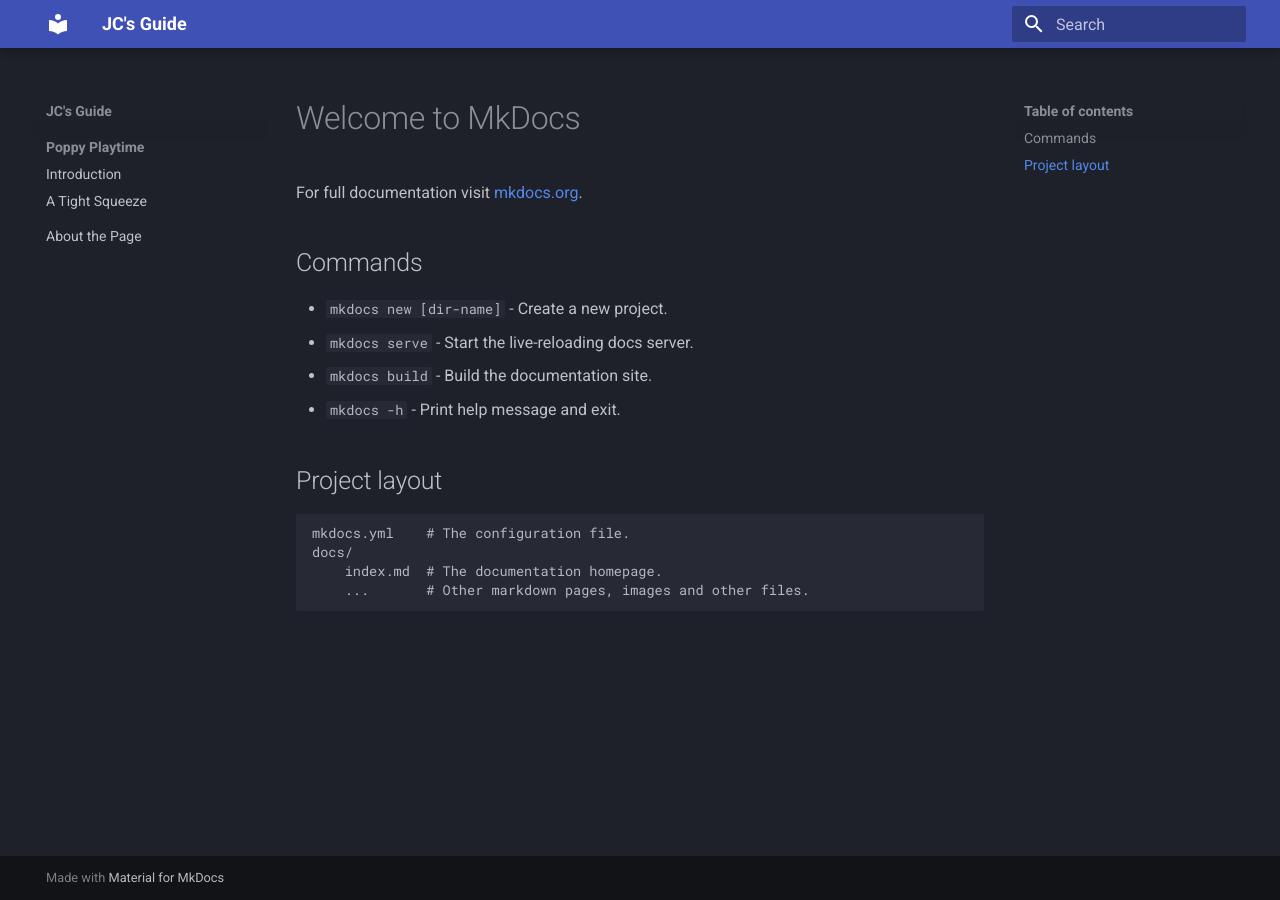
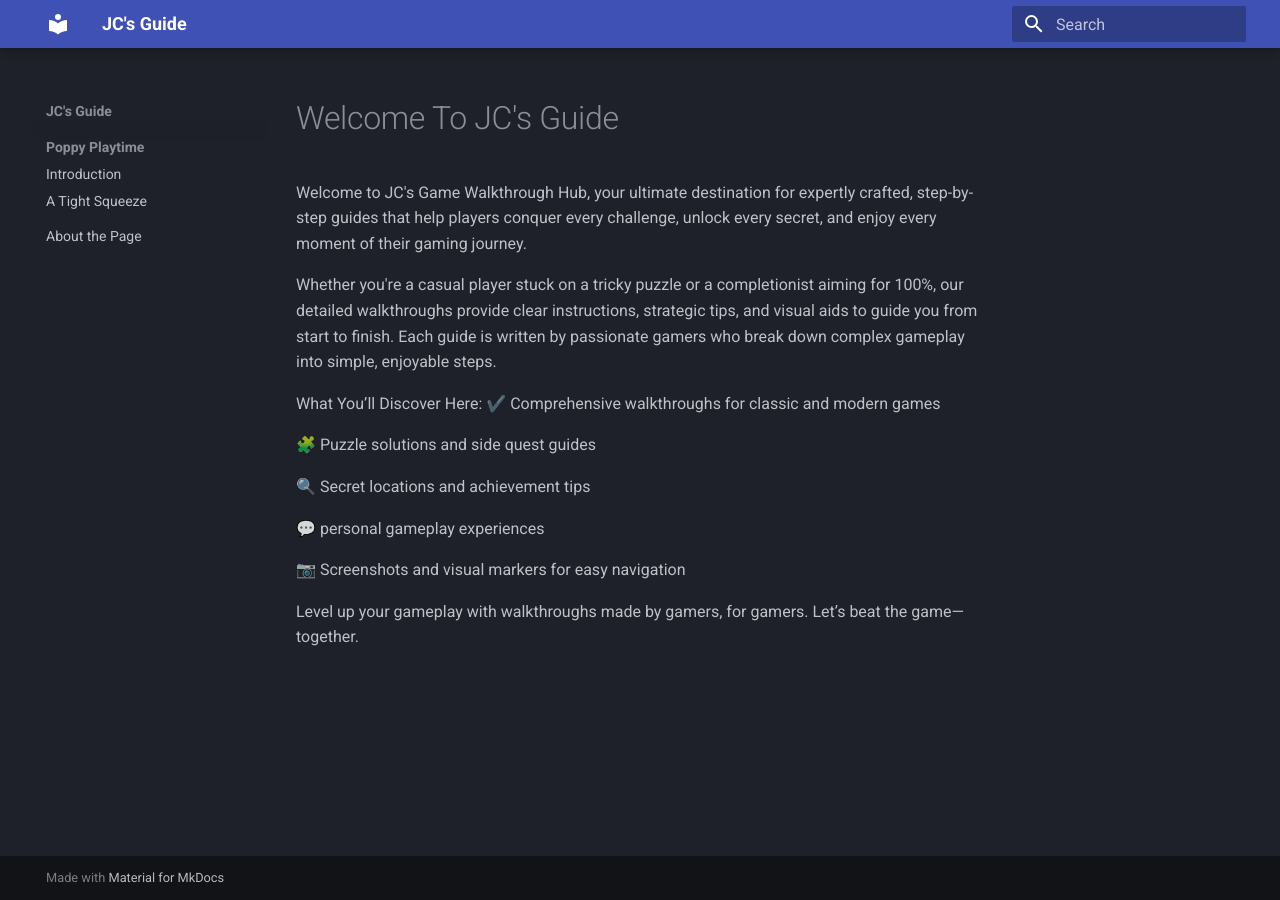
Before and after one commit to JiemConrad/walkthroughs, an MkDocs documentation site: the page built from docs/index.md, in a window 1280 px wide. Built offline with MkDocs 1.6.1 and Material for MkDocs 9.7.7, drawn with Linux system fonts in a browser that asks for light colours.

Commit message:
Revise introduction and chapter 1 content for clarity and engagement; update images and remove summary section.

```diff
--- a/docs/index.md
+++ b/docs/index.md
@@ -1,17 +1,18 @@
-# Welcome to MkDocs
+# Welcome To JC's Guide
 
-For full documentation visit [mkdocs.org](https://www.mkdocs.org).
+Welcome to JC's Game Walkthrough Hub, your ultimate destination for expertly crafted, step-by-step guides that help players conquer every challenge, unlock every secret, and enjoy every moment of their gaming journey.
 
-## Commands
+Whether you're a casual player stuck on a tricky puzzle or a completionist aiming for 100%, our detailed walkthroughs provide clear instructions, strategic tips, and visual aids to guide you from start to finish. Each guide is written by passionate gamers who break down complex gameplay into simple, enjoyable steps.
 
-* `mkdocs new [dir-name]` - Create a new project.
-* `mkdocs serve` - Start the live-reloading docs server.
-* `mkdocs build` - Build the documentation site.
-* `mkdocs -h` - Print help message and exit.
+What You’ll Discover Here:
+✔️ Comprehensive walkthroughs for classic and modern games
 
-## Project layout
+🧩 Puzzle solutions and side quest guides
 
-    mkdocs.yml    # The configuration file.
-    docs/
-        index.md  # The documentation homepage.
-        ...       # Other markdown pages, images and other files.
+🔍 Secret locations and achievement tips
+
+💬 personal gameplay experiences
+
+📷 Screenshots and visual markers for easy navigation
+
+Level up your gameplay with walkthroughs made by gamers, for gamers. Let’s beat the game—together.
```
Also changed, not shown: docs/poppy-playtime/ch1/index.md (+26 -10 lines), docs/poppy-playtime/intro/index.md (+0 -6 lines), 8 other files.
